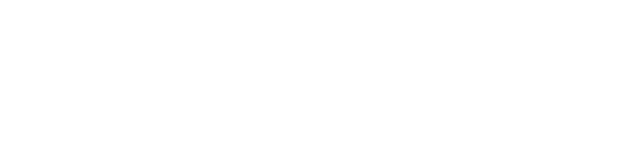
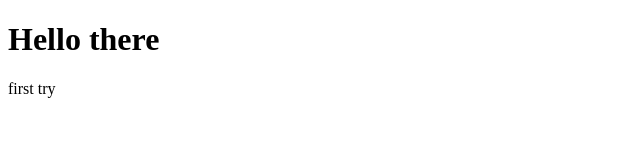
Before and after one commit to olhalesyk/poco_groupF_project, a plain HTML site: page index.html in a window 1280 px wide. Shown: the whole page, without its empty margins (0-640 px from the left). Drawn offline with Linux system fonts and the light colour scheme.

Commit message:
Test adding

```diff
--- a/index.html
+++ b/index.html
@@ -1,5 +1,6 @@
 <!DOCTYPE html>
 <html lang="en">
+
 <head>
     <meta charset="UTF-8">
     <meta name="viewport" content="width=device-width, initial-scale=1.0">
@@ -8,7 +9,11 @@
     <script src="script.js"></script>
     <link rel="stylesheet" href="style.css">
 </head>
+
 <body>
+    <h1>Hello there</h1>
+    <p>first try</p>
 
 </body>
+
 </html>
```
